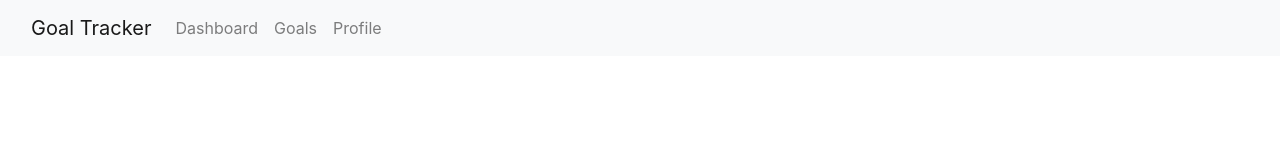
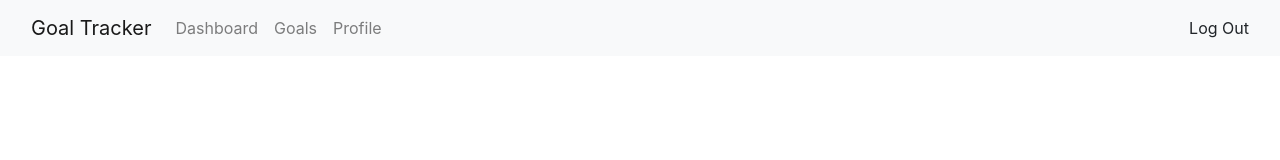
Before and after one commit to Yuvchenko-Kostiantyn/GoalTrackerFE, an Angular app: page /auth in a window 1280 px wide. Shown: the top 160 px of the page. Built offline with nearby package versions, Linux system fonts and the light colour scheme; sample sign-in values are in the browser's storage.

Commit message:
Added logout button

```diff
--- a/src/app/auth/login/login.component.ts
+++ b/src/app/auth/login/login.component.ts
@@ -45,6 +45,7 @@ export class LoginComponent implements OnInit {
         localStorage.setItem('userId', response.id);
         this.router.navigate(['/dashboard']);
         this.loading = false;
+        this.authService.isUserLoggedIn.next(true);
       },
         error => {
         console.error(error);
--- a/src/app/layout/header/header.component.css
+++ b/src/app/layout/header/header.component.css
@@ -0,0 +1,3 @@
+.link-dark{
+    color: #212529
+}
--- a/src/app/layout/header/header.component.html
+++ b/src/app/layout/header/header.component.html
@@ -17,5 +17,8 @@
           </li>
         </ul>
       </div>
+      <a class="link-dark" (click)="onLogout()">Log Out</a>
+      <div>
+      </div>
     </div>
   </nav>
--- a/src/app/layout/header/header.component.ts
+++ b/src/app/layout/header/header.component.ts
@@ -1,4 +1,6 @@
 import { Component, OnInit } from '@angular/core';
+import { Router } from '@angular/router';
+import { AuthService } from 'src/app/shared/services/auth.service';
 
 @Component({
   selector: 'app-header',
@@ -7,9 +9,17 @@ import { Component, OnInit } from '@angular/core';
 })
 export class HeaderComponent implements OnInit {
 
-  constructor() { }
+  constructor(private authServiсe: AuthService, private router: Router) { }
 
   ngOnInit(): void {
   }
 
+  onLogout(){
+    this.authServiсe.logout({})
+      .subscribe(() => {
+        this.authServiсe.isUserLoggedIn.next(false);
+        localStorage.clear();
+        this.router.navigate(['/']);
+      })
+  }
 }
--- a/src/app/shared/services/auth.service.ts
+++ b/src/app/shared/services/auth.service.ts
@@ -22,9 +22,8 @@ export class AuthService {
       return this.http.post(this.url + '/login', data);
     }
 
-    logout(): void{
-      this.isUserLoggedIn.next(false);
-      localStorage.clear();
-      this.router.navigate(['/']);
+    logout(data): Observable<any>{
+      return this.http.get(this.url + '/signout');
+
     }
 }
```
